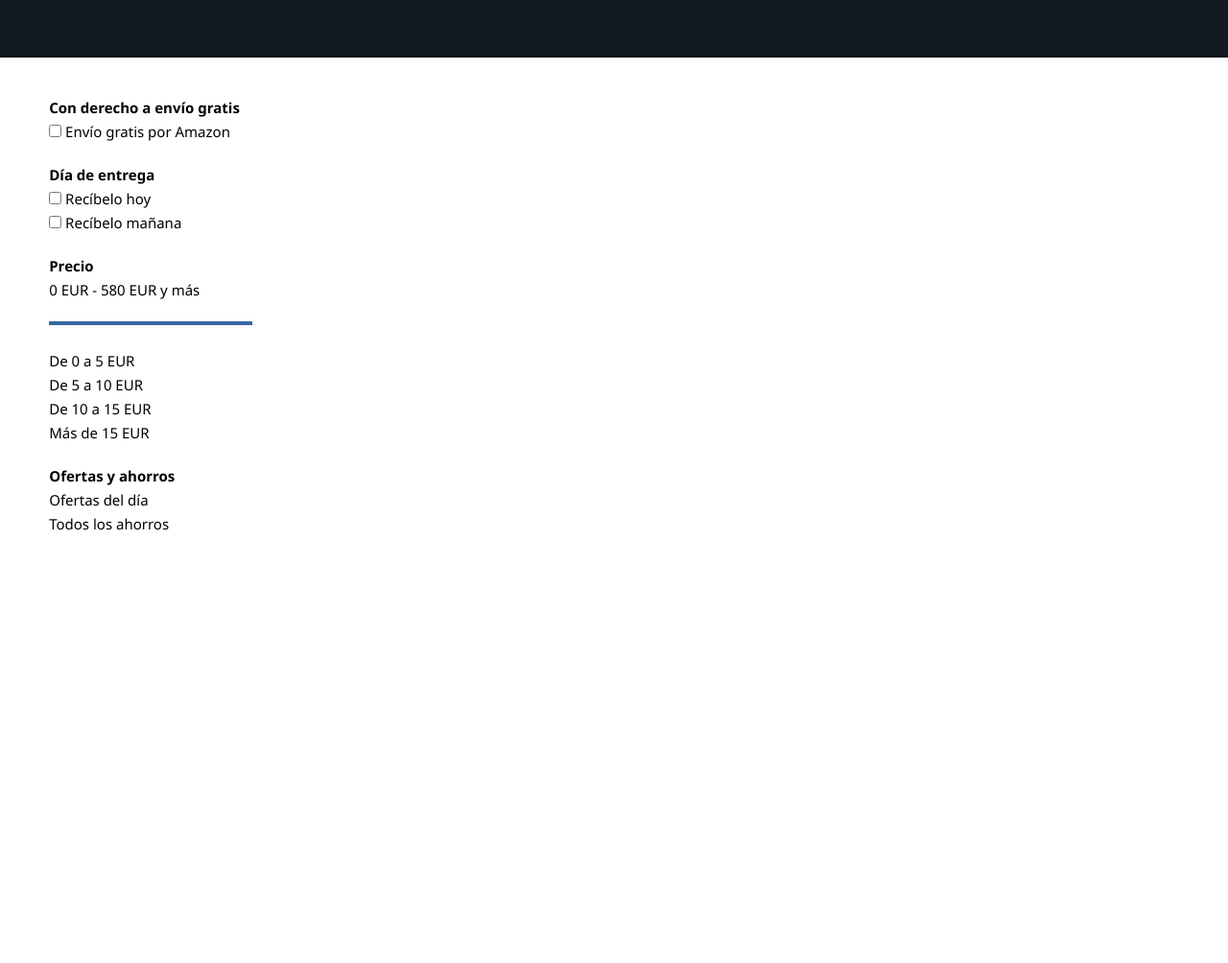
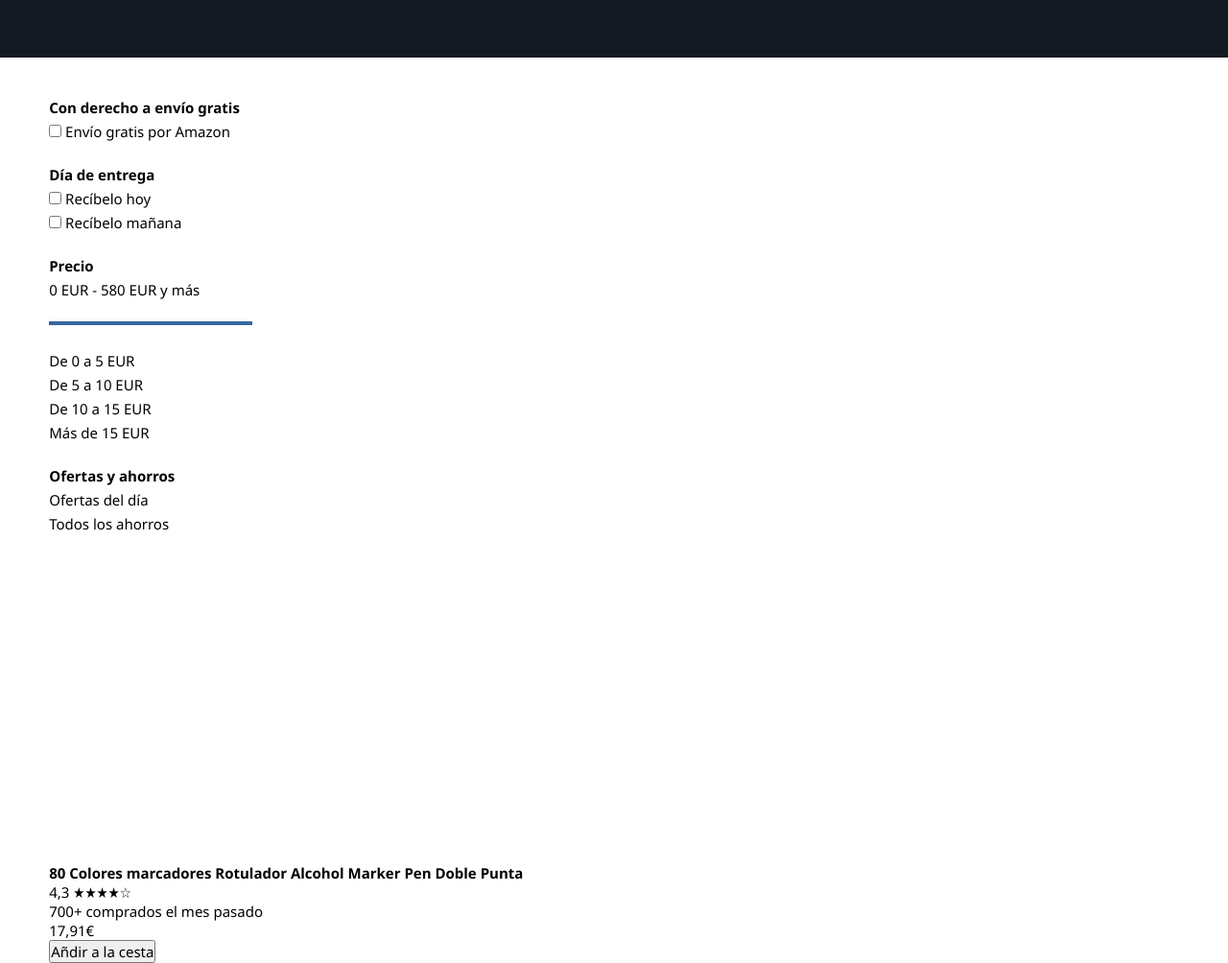
Before and after one commit to Nazaret20/len-marcas, a plain HTML site: page 2ºTr/amazon/index.html in a window 1280 px wide. Shown: the whole page at 96% size. Before the commit the page ends 900 px from the top, so only its background shows below. Drawn offline with Linux system fonts and the light colour scheme.

Commit message:
ejercicios 10F

```diff
--- a/2ºTr/amazon/index.html
+++ b/2ºTr/amazon/index.html
@@ -25,7 +25,7 @@
 
             <p class="negrita"><strong>Precio</strong></p>
             <p>0 EUR - 580 EUR y más</p>
-            <span class="linea"> </span>
+            <span class="linea"></span>
             <br/>
             <p>De 0 a 5 EUR</p>
             <p>De 5 a 10 EUR</p>
@@ -38,7 +38,13 @@
 
         </article>
         <div class="grid-container">
-            <div></div>
+            <div>
+                <h3>80 Colores marcadores Rotulador Alcohol Marker Pen Doble Punta</h3>
+                <p>4,3 ★★★★☆</p>
+                <p>700+ comprados el mes pasado</p>
+                <p>17,91€</p>
+                <button>Añdir a la cesta</button>
+            </div>
             <div></div>
             <div></div>
             <div></div>
```
